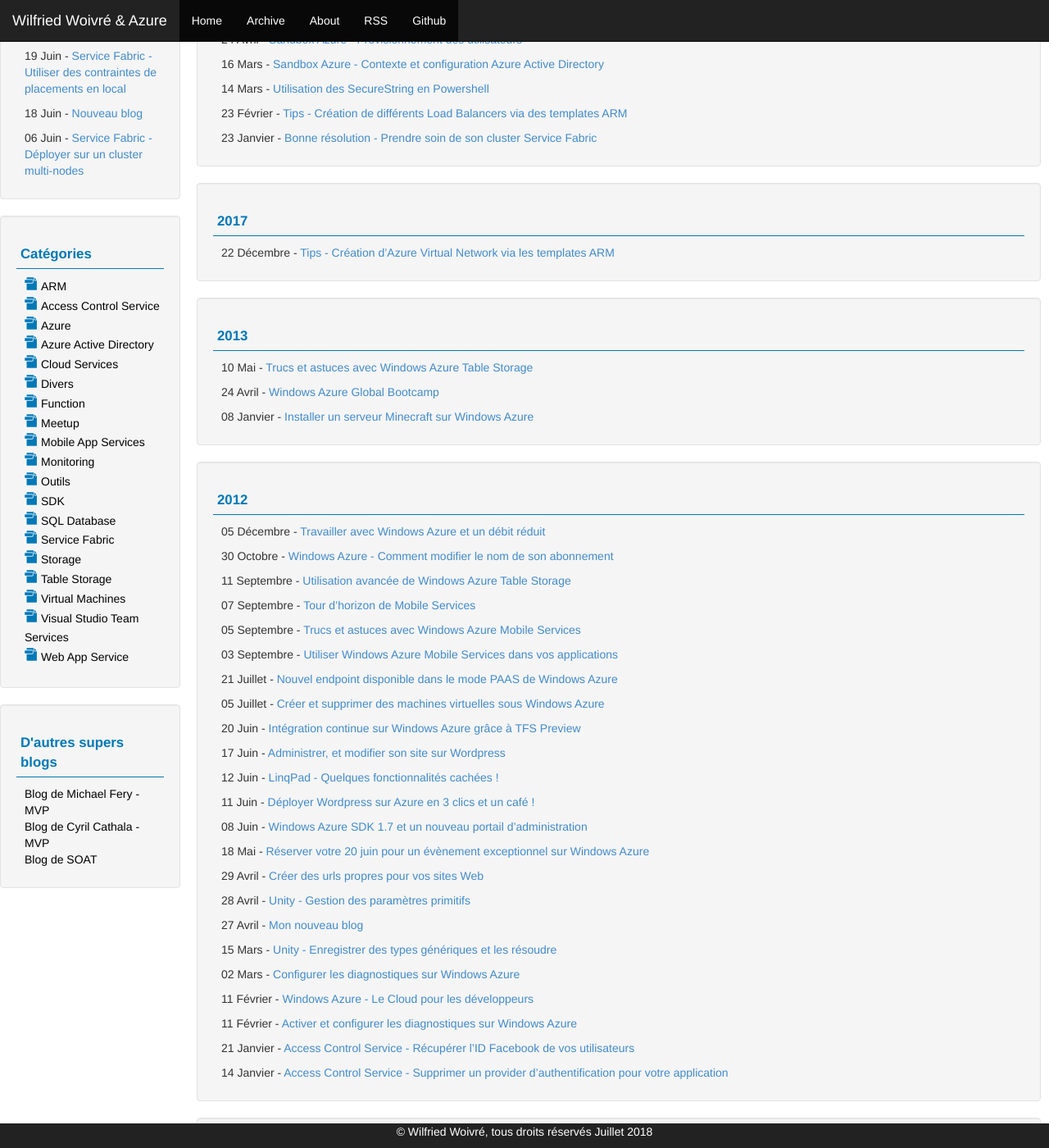
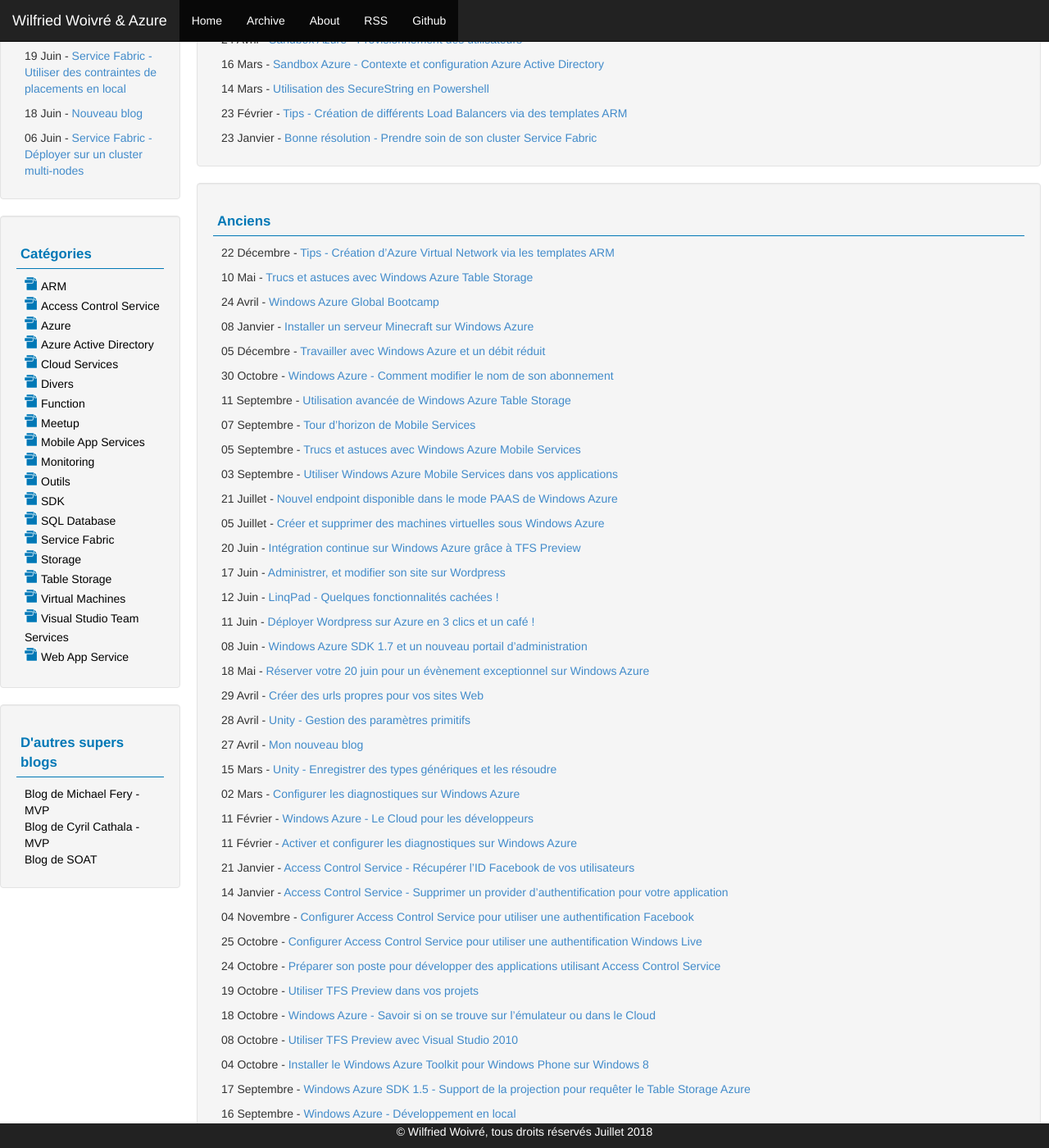
Before and after one commit to wilfriedwoivre/wilfriedwoivre.github.io, a Jekyll site: the page built from archive.html, in a window 1280 px wide and 1400 px high, scrolled down 307 px. Shown: the whole window at 82% size. Built offline with Jekyll 4.4.1, drawn with Linux system fonts in a browser that asks for light colours.

Commit message:
change archive page

```diff
--- a/archive.html
+++ b/archive.html
@@ -12,11 +12,17 @@ title: Archives
     {% else %}
         {% capture year %}{{ post.date | date: '%Y' }}{% endcapture %}
         {% capture nyear %}{{ post.next.date | date: '%Y' }}{% endcapture %}
+        {% if year < "2018" %}
+            {% assign year = "Anciens" %}
+        {% endif %}
+        {% if nyear < "2018" %}
+            {% assign nyear = "Anciens" %}
+        {% endif %}
         {% if year != nyear %}
             </ul>
             </div>
             <div class="well">
-            <p class="title">{{ post.date | date: '%Y' }}</p>
+            <p class="title">{{ year }}</p>
             <ul class="posts">
         {% endif %}
     {% endunless %}
```
